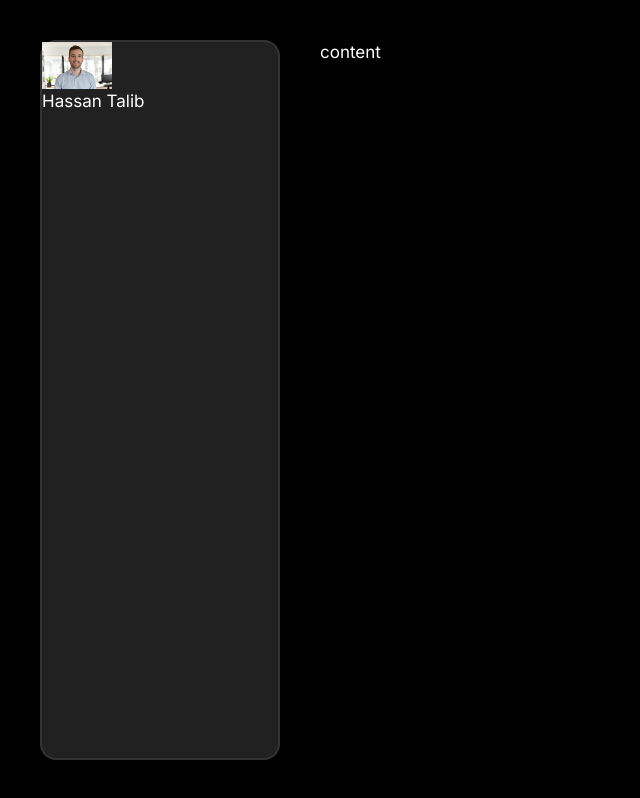
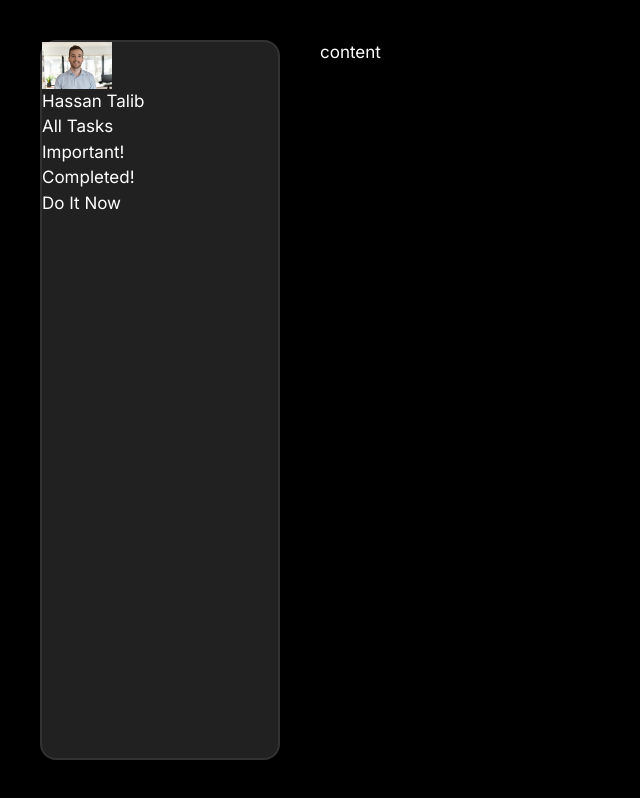
Before and after one commit to HassanMTS/ManagerTasks, a Next.js app: page / in a window 1280 px wide. Shown: the whole page, without its empty margins (0-640 px from the left). Built offline with nearby package versions, Linux system fonts and the light colour scheme.

Commit message:
Sidebar loaded

```diff
--- a/app/Components/sidebar.tsx
+++ b/app/Components/sidebar.tsx
@@ -3,20 +3,50 @@
 import styled from 'styled-components';
 import { useGlobalState } from "@/app/context/globalProvider";
 import Image from "next/image";
+import menu from "@/app/utils/menu";
+import Link from "next/link";
+import { useRouter } from "next/navigation";
+
 
 function Sidebar() {
 const {theme} = useGlobalState();
 
-return <SidebarStyled theme={theme}>
+const router = useRouter();
+
+const handleClick = (link:string) => {
+    router.push(link)
+};
+
+return (
+
+<SidebarStyled theme={theme}>
     <div className="profile">
         <div className="profile-overlay"></div>
+        <div className="image">
         <Image width={70} height={70} src="/avatar.jpg" alt="profile" />
     </div>
     <h1>
         <span>Hassan</span>
         <span> Talib</span>
     </h1>
-</SidebarStyled>;
+    </div>
+    <ul className="nav-items">
+        {menu.map((item) => {
+            return (
+                <li
+                className={'nav-item'}
+                onClick={() => {
+                    handleClick(item.link);
+                }}
+                >
+                {item.icon}
+                <Link href={item.link}>{item.title}</Link>
+            </li>
+        );
+        })}
+    </ul>
+</SidebarStyled>
+);
 }
 
 const SidebarStyled = styled.nav`
--- a/app/layout.tsx
+++ b/app/layout.tsx
@@ -19,6 +19,15 @@
 }) {
   return (
     <html lang="en">
+          <head>
+          <link
+            rel="stylesheet"
+            href="https://cdnjs.cloudflare.com/ajax/libs/font-awesome/6.4.2/css/all.min.css"
+            integrity="sha512-z3gLpd7yknf1YoNbCzqRKc4qyor8gaKU1qmn+CShxbuBusANI9QpRohGBreCFkKxLhei6S9CQXFEbbKuqLg0DA=="
+            crossOrigin="anonymous"
+            referrerPolicy="no-referrer"
+          />
+        </head>
       <body className={inter.className}>
         <ContextProvider>
       <GlobalStyleProvider>
--- /dev/null
+++ b/app/utils/Icons.js
@@ -0,0 +1,26 @@
+export const bars = <i className="fa-solid fa-bars fa-beat"></i>;
+export const arrowLeft = <i className="fa-solid fa-arrow-left fa-beat"></i>;
+
+export const add = <i className="fa-solid fa-plus"></i>;
+export const moon = <i className="fa-solid fa-moon"></i>;
+export const search = <i className="fa-solid fa-magnifying-glass"></i>;
+export const bell = <i className="fa-solid fa-bell"></i>;
+export const home = <i className="fa-solid fa-house"></i>;
+export const list = <i className="fa-solid fa-list-check"></i>;
+export const check = <i className="fa-solid fa-check"></i>;
+export const help = <i className="fa-solid fa-circle-info"></i>;
+export const gear = <i className="fa-solid fa-gear"></i>;
+export const login = <i className="fa-solid fa-right-to-bracket"></i>;
+export const logout = <i className="fa-solid fa-right-from-bracket"></i>;
+export const user = <i className="fa-solid fa-user"></i>;
+export const join = <i className="fa-solid fa-user-plus"></i>;
+export const heart = <i className="fa-solid fa-heart"></i>;
+export const edit = <i className="fa-solid fa-file-pen"></i>;
+export const users = <i className="fa-solid fa-user-group"></i>;
+export const todo = <i className="fa-solid fa-clipboard-list"></i>;
+export const down = <i className="fa-solid fa-caret-down"></i>;
+export const trash = <i className="fa-solid fa-trash"></i>;
+export const admin = <i className="fa-solid fa-lock"></i>;
+export const linked = <i className="fa-brands fa-linkedin"></i>;
+export const mailIcon = <i className="fa-solid fa-envelope"></i>;
+export const plus = <i className="fa-solid fa-plus fa-beat-fade"></i>;
--- /dev/null
+++ b/app/utils/menu.js
@@ -0,0 +1,30 @@
+import { list, check, todo, home } from "./Icons";
+
+const menu = [
+  {
+    id: 1,
+    title: "All Tasks",
+    icon: home,
+    link: "/",
+  },
+  {
+    id: 2,
+    title: "Important!",
+    icon: list,
+    link: "/important",
+  },
+  {
+    id: 3,
+    title: "Completed!",
+    icon: check,
+    link: "/completed",
+  },
+  {
+    id: 4,
+    title: "Do It Now",
+    icon: todo,
+    link: "/incomplete",
+  },
+];
+
+export default menu;
```
